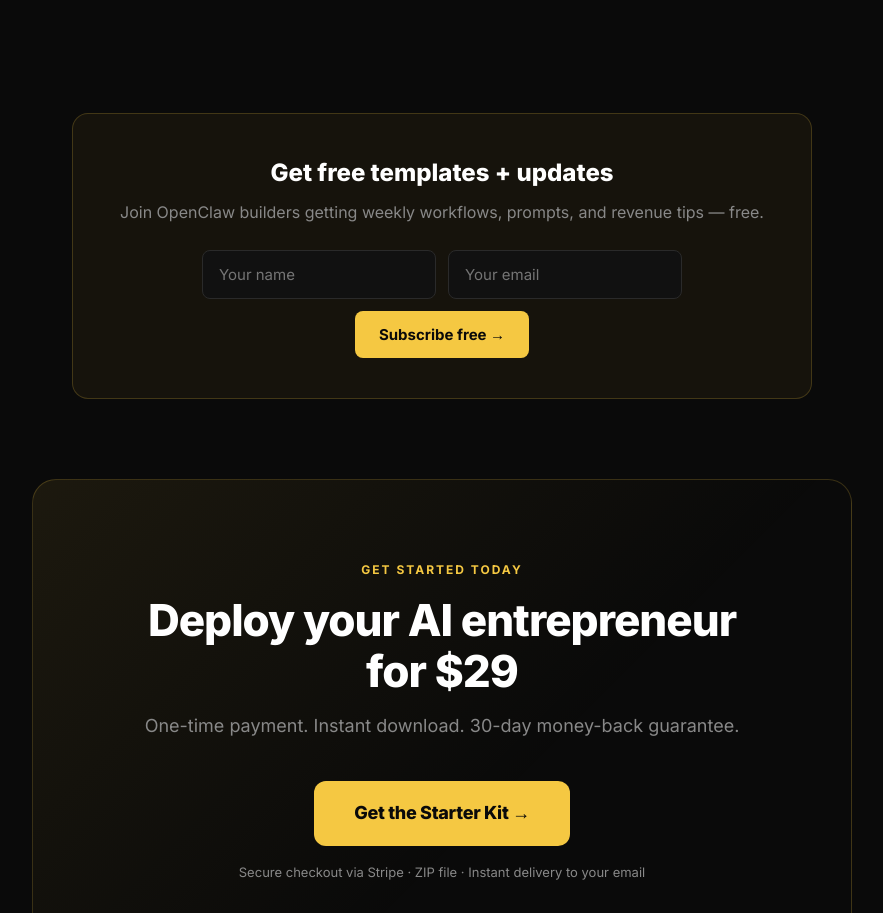
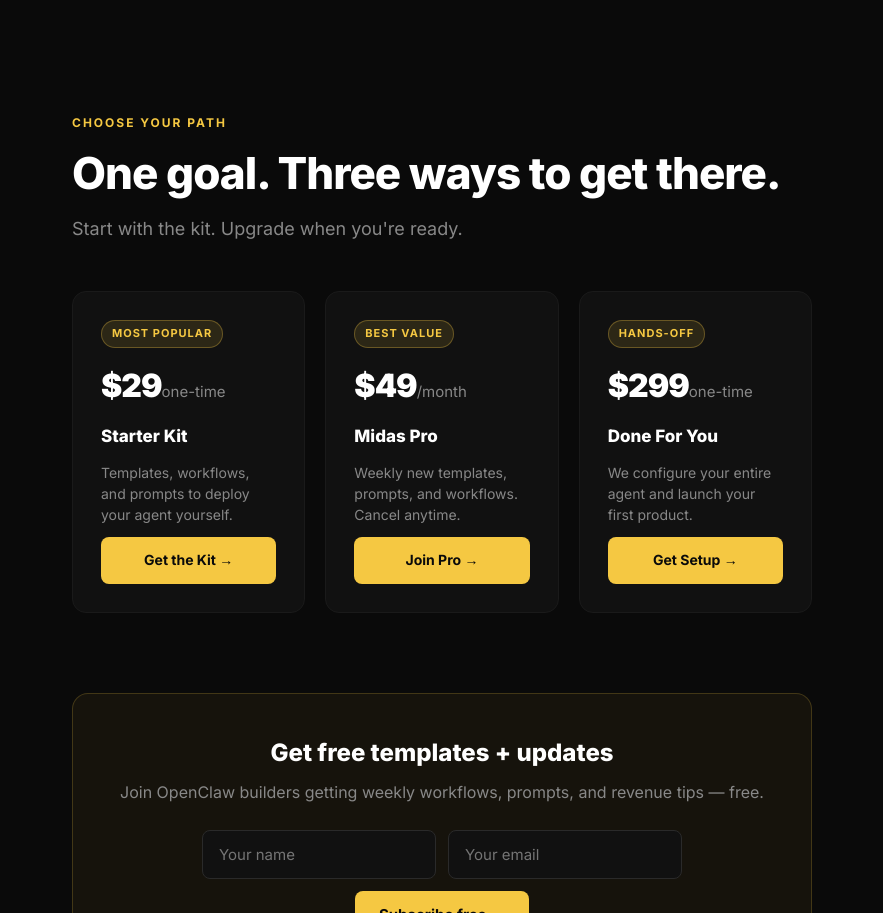
Before and after one commit to reymidas26/midastools-site, a Next.js app: page / in a window 1280 px wide. Shown: the part 3082-3995 px from the top of the page, without its empty margins (198-1081 px from the left). Built offline with nearby package versions, Linux system fonts and the light colour scheme.

Commit message:
feat: add product ladder (Starter Kit / Midas Pro / DFY) to homepage

```diff
--- a/pages/index.js
+++ b/pages/index.js
@@ -155,6 +155,32 @@ export default function Home() {
         </div>
       </section>
 
+
+      {/* PRODUCT LADDER */}
+      <section style={{ paddingTop: 0 }}>
+        <div className="section-label">Choose Your Path</div>
+        <h2>One goal. Three ways to get there.</h2>
+        <p className="section-sub">Start with the kit. Upgrade when you're ready.</p>
+        <div style={{display:'grid',gridTemplateColumns:'repeat(auto-fit,minmax(220px,1fr))',gap:20}}>
+          {[
+            { badge:'Most Popular', price:'$29', label:'one-time', name:'Starter Kit', desc:'Templates, workflows, and prompts to deploy your agent yourself.', href:'https://buy.stripe.com/4gM00i6Sbaz71qka02cMM00', cta:'Get the Kit →' },
+            { badge:'Best Value', price:'$49', label:'/month', name:'Midas Pro', desc:'Weekly new templates, prompts, and workflows. Cancel anytime.', href:'https://buy.stripe.com/cNi9AS90j9v37OI3BEcMM02', cta:'Join Pro →' },
+            { badge:'Hands-Off', price:'$299', label:'one-time', name:'Done For You', desc:'We configure your entire agent and launch your first product.', href:'/done-for-you', cta:'Get Setup →' },
+          ].map(p => (
+            <div key={p.name} style={{background:'var(--gray-900)',border:'1px solid var(--gray-800)',borderRadius:14,padding:28,display:'flex',flexDirection:'column',gap:12}}>
+              <span style={{background:'rgba(245,200,66,0.12)',border:'1px solid rgba(245,200,66,0.3)',color:'var(--gold)',padding:'4px 10px',borderRadius:100,fontSize:11,fontWeight:700,letterSpacing:1,textTransform:'uppercase',width:'fit-content'}}>{p.badge}</span>
+              <div>
+                <span style={{fontSize:32,fontWeight:900,letterSpacing:-1}}>{p.price}</span>
+                <span style={{color:'var(--gray-400)',fontSize:15}}>{p.label}</span>
+              </div>
+              <div style={{fontWeight:800,fontSize:17}}>{p.name}</div>
+              <div style={{color:'var(--gray-400)',fontSize:14,lineHeight:1.5,flex:1}}>{p.desc}</div>
+              <a href={p.href} style={{display:'block',textAlign:'center',background:'var(--gold)',color:'var(--black)',padding:'12px 20px',borderRadius:8,fontWeight:700,fontSize:14,textDecoration:'none'}}>{p.cta}</a>
+            </div>
+          ))}
+        </div>
+      </section>
+
       {/* EMAIL CAPTURE */}
       <section style={{ paddingTop: 0 }}>
         <div className="email-box">
```
